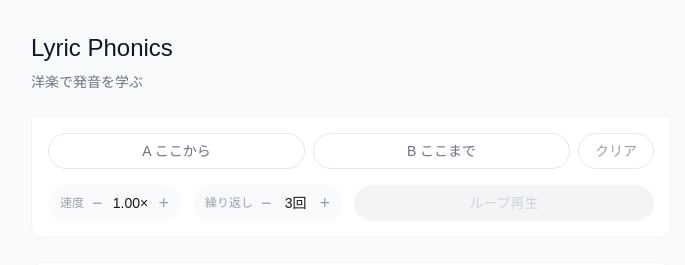
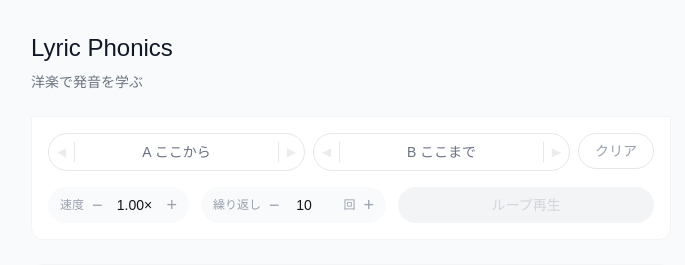
Before and after one commit to Satoshi-ai-ipa/lyric-phonics, a Next.js app: page / in a window 1280 px wide. Shown: the top 265 px of the page, without its empty margins (289-974 px from the left). Built offline with nearby package versions, Linux system fonts and the light colour scheme.

Commit message:
ループ再生・AB点・微調整ボタンを追加

```diff
--- a/app/page.tsx
+++ b/app/page.tsx
@@ -1,7 +1,7 @@
 'use client';
 
 import YouTube from 'react-youtube';
-import { useState, useRef } from 'react';
+import { useState, useRef, useEffect } from 'react';
 
 const LYRICS = [
   { time: 14, text: "The club isn't the best place to find a lover" },
@@ -10,42 +10,80 @@ const LYRICS = [
   { time: 23, text: "Drinking fast and then we talk slow" },
 ];
 
+const SPEED_STEPS = [0.25, 0.5, 0.75, 1.0, 1.25, 1.5, 1.75, 2.0];
+
 export default function Home() {
   const [activeIndex, setActiveIndex] = useState(1);
   const [player, setPlayer] = useState<any>(null);
-  const [speed, setSpeed] = useState(1.0);
-  const [repeat, setRepeat] = useState(3);
+  const [speedIndex, setSpeedIndex] = useState(3);
+  const [repeat, setRepeat] = useState(10);
+  const [repeatInput, setRepeatInput] = useState('10');
   const [pointA, setPointA] = useState<number | null>(null);
   const [pointB, setPointB] = useState<number | null>(null);
   const loopRef = useRef<any>(null);
   const remainRef = useRef(0);
+  const pointARef = useRef<number | null>(null);
+  const pointBRef = useRef<number | null>(null);
+  const speed = SPEED_STEPS[speedIndex];
 
   const onReady = (e: any) => setPlayer(e.target);
 
+  const changeSpeed = (dir: number) => {
+    const next = Math.max(0, Math.min(SPEED_STEPS.length - 1, speedIndex + dir));
+    setSpeedIndex(next);
+    if (player) player.setPlaybackRate(SPEED_STEPS[next]);
+  };
+
   const seekTo = (time: number, index: number) => {
     setActiveIndex(index);
-    if (player) {
-      player.seekTo(time, true);
-      player.playVideo();
-    }
+    if (player) { player.seekTo(time, true); player.playVideo(); }
   };
 
   const getCurrentTime = () => player?.getCurrentTime() ?? 0;
 
-  const setA = () => {
-    const t = getCurrentTime();
-    setPointA(t);
+  const updateA = (val: number) => {
+    const v = Math.max(0, Math.round(val * 10) / 10);
+    setPointA(v); pointARef.current = v;
+    if (player) player.seekTo(v, true);
   };
 
-  const setB = () => {
-    const t = getCurrentTime();
-    setPointB(t);
+  const updateB = (val: number) => {
+    const v = Math.max(0, Math.round(val * 10) / 10);
+    setPointB(v); pointBRef.current = v;
+    if (player) player.seekTo(v, true);
   };
 
+  const setA = () => updateA(getCurrentTime());
+  const setB = () => updateB(getCurrentTime());
+
   const clearAB = () => {
-    setPointA(null);
-    setPointB(null);
+    setPointA(null); setPointB(null);
+    pointARef.current = null; pointBRef.current = null;
     if (loopRef.current) clearInterval(loopRef.current);
+  };
+
+  useEffect(() => {
+    const handler = (e: KeyboardEvent) => {
+      if (e.key === 'ArrowLeft' && pointARef.current !== null) {
+        e.preventDefault(); updateA(pointARef.current - 0.1);
+      }
+      if (e.key === 'ArrowRight' && pointARef.current !== null) {
+        e.preventDefault(); updateA(pointARef.current + 0.1);
+      }
+    };
+    window.addEventListener('keydown', handler);
+    return () => window.removeEventListener('keydown', handler);
+  }, [player]);
+
+  const handleRepeatInput = (val: string) => {
+    setRepeatInput(val);
+    const n = parseInt(val);
+    if (!isNaN(n) && n >= 1) setRepeat(n);
+  };
+
+  const changeRepeat = (dir: number) => {
+    const next = Math.max(1, repeat + dir);
+    setRepeat(next); setRepeatInput(String(next));
   };
 
   const startLoop = () => {
@@ -55,26 +93,37 @@ export default function Home() {
     player.seekTo(pointA, true);
     player.setPlaybackRate(speed);
     player.playVideo();
-
     loopRef.current = setInterval(() => {
-      const current = player.getCurrentTime();
-      if (current >= pointB) {
+      const a = pointARef.current;
+      const b = pointBRef.current;
+      if (a === null || b === null) return;
+      if (player.getCurrentTime() >= b) {
         if (remainRef.current <= 1) {
           clearInterval(loopRef.current);
           player.pauseVideo();
         } else {
           remainRef.current -= 1;
-          player.seekTo(pointA, true);
+          player.seekTo(a, true);
         }
       }
-    }, 200);
+    }, 100);
   };
 
   const fmt = (n: number) => {
     const m = Math.floor(n / 60);
-    const s = Math.floor(n % 60);
-    return `${m}:${String(s).padStart(2, '0')}`;
+    const s = (n % 60).toFixed(1);
+    return `${m}:${s.padStart(4, '0')}`;
   };
+
+  const NudgeBtn = ({ onClick, label, disabled }: { onClick: () => void; label: string; disabled?: boolean }) => (
+    <button
+      onClick={onClick}
+      disabled={disabled}
+      className="px-2 h-9 text-gray-400 hover:bg-gray-100 disabled:opacity-20 text-xs border-gray-200"
+    >
+      {label}
+    </button>
+  );
 
   return (
     <main className="min-h-screen bg-gray-50">
@@ -82,7 +131,6 @@ export default function Home() {
         <h1 className="text-2xl font-medium text-gray-900 mb-2">Lyric Phonics</h1>
         <p className="text-sm text-gray-500 mb-6">洋楽で発音を学ぶ</p>
 
-        {/* YouTubeプレイヤー */}
         <div className="rounded-xl overflow-hidden mb-0">
           <YouTube
             videoId="JGwWNGJdvx8"
@@ -94,55 +142,67 @@ export default function Home() {
         {/* コントロールパネル */}
         <div className="bg-white border border-gray-100 rounded-b-xl px-4 py-4 mb-6">
 
-          {/* A・B・クリアボタン */}
+          {/* A・B・クリア */}
           <div className="flex gap-2 mb-4">
+
+            {/* A点 ◀ 中央 ▶ */}
+            <div className="flex flex-1 items-center rounded-full border border-gray-200 overflow-hidden">
+              <NudgeBtn disabled={pointA === null} onClick={() => updateA(pointA! - 0.1)} label="◀" />
+              <div className="w-px h-5 bg-gray-200" />
               <button
                 onClick={setA}
-              className={`flex-1 h-9 rounded-full text-sm border transition-colors ${
-                pointA !== null
-                  ? 'bg-purple-50 border-purple-200 text-purple-700'
-                  : 'border-gray-200 text-gray-500 hover:bg-gray-50'
+                className={`flex-1 h-9 text-sm transition-colors ${
+                  pointA !== null ? 'text-purple-700 bg-purple-50' : 'text-gray-500 hover:bg-gray-50'
                 }`}
               >
                 {pointA !== null ? `A: ${fmt(pointA)}` : 'A ここから'}
               </button>
+              <div className="w-px h-5 bg-gray-200" />
+              <NudgeBtn disabled={pointA === null} onClick={() => updateA(pointA! + 0.1)} label="▶" />
+            </div>
+
+            {/* B点 ◀ 中央 ▶ */}
+            <div className="flex flex-1 items-center rounded-full border border-gray-200 overflow-hidden">
+              <NudgeBtn disabled={pointB === null} onClick={() => updateB(pointB! - 0.1)} label="◀" />
+              <div className="w-px h-5 bg-gray-200" />
               <button
                 onClick={setB}
-              className={`flex-1 h-9 rounded-full text-sm border transition-colors ${
-                pointB !== null
-                  ? 'bg-green-50 border-green-200 text-green-700'
-                  : 'border-gray-200 text-gray-500 hover:bg-gray-50'
+                className={`flex-1 h-9 text-sm transition-colors ${
+                  pointB !== null ? 'text-green-700 bg-green-50' : 'text-gray-500 hover:bg-gray-50'
                 }`}
               >
                 {pointB !== null ? `B: ${fmt(pointB)}` : 'B ここまで'}
               </button>
-            <button
-              onClick={clearAB}
-              className="px-4 h-9 rounded-full text-sm border border-gray-200 text-gray-400 hover:bg-gray-50"
-            >
+              <div className="w-px h-5 bg-gray-200" />
+              <NudgeBtn disabled={pointB === null} onClick={() => updateB(pointB! + 0.1)} label="▶" />
+            </div>
+
+            <button onClick={clearAB} className="px-4 h-9 rounded-full text-sm border border-gray-200 text-gray-400 hover:bg-gray-50">
               クリア
             </button>
           </div>
 
-          {/* 速度・繰り返し・スタート */}
+          {/* 速度・繰り返し・ループ */}
           <div className="flex items-center gap-3 flex-wrap">
-            {/* 速度 */}
             <div className="flex items-center gap-2 bg-gray-50 rounded-full px-3 h-9">
               <span className="text-xs text-gray-400">速度</span>
-              <button onClick={() => setSpeed(s => Math.max(0.5, Math.round((s - 0.25) * 100) / 100))} className="text-gray-400 hover:text-gray-700 text-lg leading-none">−</button>
-              <span className="text-sm font-medium w-10 text-center">{speed.toFixed(2)}×</span>
-              <button onClick={() => setSpeed(s => Math.min(2.0, Math.round((s + 0.25) * 100) / 100))} className="text-gray-400 hover:text-gray-700 text-lg leading-none">+</button>
+              <button onClick={() => changeSpeed(-1)} disabled={speedIndex === 0} className="text-gray-400 hover:text-gray-700 disabled:opacity-30 text-lg leading-none">−</button>
+              <span className="text-sm font-medium w-12 text-center">{speed.toFixed(2)}×</span>
+              <button onClick={() => changeSpeed(1)} disabled={speedIndex === SPEED_STEPS.length - 1} className="text-gray-400 hover:text-gray-700 disabled:opacity-30 text-lg leading-none">+</button>
             </div>
 
-            {/* 繰り返し */}
             <div className="flex items-center gap-2 bg-gray-50 rounded-full px-3 h-9">
               <span className="text-xs text-gray-400">繰り返し</span>
-              <button onClick={() => setRepeat(r => Math.max(1, r - 1))} className="text-gray-400 hover:text-gray-700 text-lg leading-none">−</button>
-              <span className="text-sm font-medium w-8 text-center">{repeat}回</span>
-              <button onClick={() => setRepeat(r => Math.min(10, r + 1))} className="text-gray-400 hover:text-gray-700 text-lg leading-none">+</button>
+              <button onClick={() => changeRepeat(-1)} disabled={repeat <= 1} className="text-gray-400 hover:text-gray-700 disabled:opacity-30 text-lg leading-none">−</button>
+              <input
+                type="number" min="1" value={repeatInput}
+                onChange={e => handleRepeatInput(e.target.value)}
+                className="w-12 text-center text-sm font-medium bg-transparent border-none outline-none"
+              />
+              <span className="text-xs text-gray-400">回</span>
+              <button onClick={() => changeRepeat(1)} className="text-gray-400 hover:text-gray-700 text-lg leading-none">+</button>
             </div>
 
-            {/* ループスタート */}
             <button
               onClick={startLoop}
               disabled={pointA === null || pointB === null}
@@ -166,9 +226,7 @@ export default function Home() {
                 key={i}
                 onClick={() => seekTo(line.time, i)}
                 className={`p-3 rounded-lg cursor-pointer transition-colors ${
-                  activeIndex === i
-                    ? 'bg-purple-50 border border-purple-100'
-                    : 'hover:bg-gray-50'
+                  activeIndex === i ? 'bg-purple-50 border border-purple-100' : 'hover:bg-gray-50'
                 }`}
               >
                 <span className="text-xs text-gray-400 mr-3">
```
Lines whose indentation alone changed are shown as unchanged.
